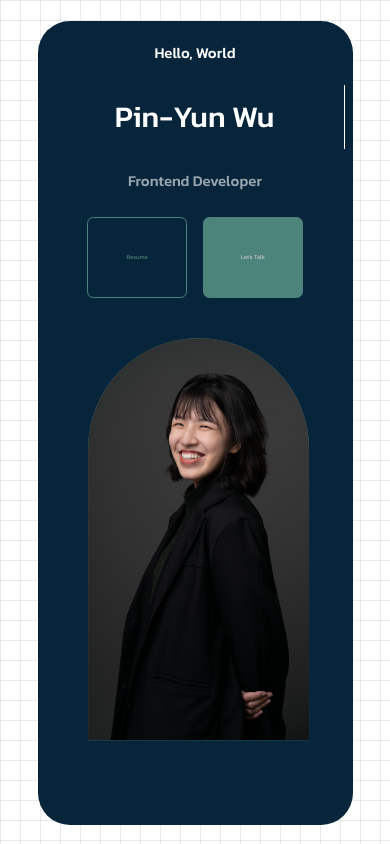
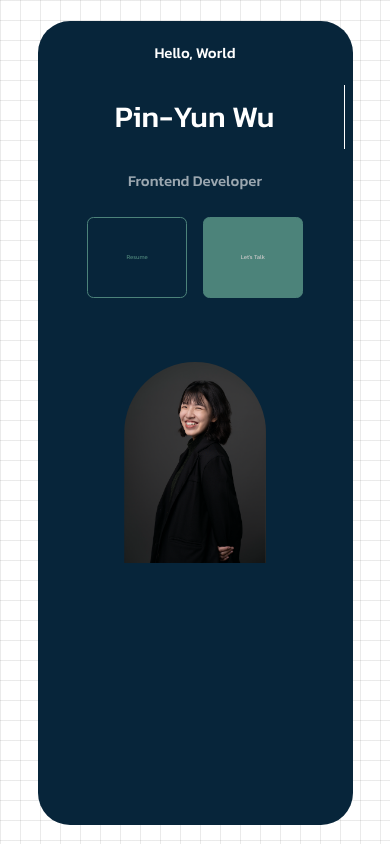
Before and after one commit to pollyannaanalytics/pinyun_website, a React (Create React App) app: page / in a window 390 px wide. Shown: the top 844 px of the page. Built offline with nearby package versions, Linux system fonts and the light colour scheme.

Commit message:
revisse RWD with content-box

```diff
--- a/src/component/header/Header.jsx
+++ b/src/component/header/Header.jsx
@@ -12,12 +12,11 @@ const Header = () => {
                 <h5 className="text-light">Frontend Developer</h5>
                 <CTA />
                 <HeaderSocial />
-
                 <div className='me'>
                     <img src={ME} alt="me" />
                 </div>
-                <a href="#contact" className='scroll_down'>Scroll Down</a>
             </div>
+            <a href="#contact" className='scroll_down'>Scroll Down</a>
         </header>
 
     )
--- a/src/component/header/header.css
+++ b/src/component/header/header.css
@@ -80,19 +80,22 @@ header {
 /* ============= profolio photo ============== */
 .me {
     background: var(--color-primary);
-    width: 20rem;
-    height: 25rem;
-    left: calc(50% - 11rem);
+    width: 50%;
+    height: 50%;
+    left: 50%;
+    transform: translate(-50%, 0%);
     margin-top: 4rem;
     border-radius: 12rem 12rem 0 0;
     overflow: hidden;
     position: absolute;
+    background-color: var(--color-background);
 }
 
 .scroll_down {
     position: absolute;
     right: -2.3rem;
     bottom: 5rem;
+
     transform: rotate(90deg);
     font-weight: 300;
     font-size: 0.9rem;
@@ -101,27 +104,26 @@ header {
 /* ================= MEDIA QUERIES (medium device)===================== */
 @media screen and (max-width: 1024px) {
     header {
-        height: 68vh;
+        height: 100vh;
     }
 
 
     .me {
-        height: 50%;
+        height: 35%;
         width: 40%;
-        position: relative;
+        left: 50%;
+        transform: translate(-50%, 0%);
+        margin-bottom: 5%;
 
-        transform: translate(10%, 0%);
     }
 
     .me>img {
-        width: 100%;
-        height: 100%;
-        position: absolute;
-        margin-top: 0;
+        box-sizing: content-box;
         left: 0;
         right: 0;
-        bottom: 0;
-        margin: auto;
+
+
+
     }
 }
 
@@ -139,18 +141,16 @@ header {
     }
 
     .me {
-        position: relative;
-        height: 50%;
-        width: 70%;
-        margin: 0 auto;
-        transform: translate(10%, 10%);
+        height: 25%;
+        width: 45%;
+        left: 50%;
+        transform: translate(-50%, 0%);
     }
 
-    .me>img {
-        position: absolute;
-        height: 100%;
+    .me > img{
+        box-sizing: content-box;
+    }
 
-    }
 
 
 
--- a/src/component/navbar/navbar.css
+++ b/src/component/navbar/navbar.css
@@ -36,7 +36,10 @@ nav a.active{
 
 @media screen and (max-width: 1024px){
     nav{
-        width: 35%;
+        width: 45%;
+        left: 50%;
+        display: flex;
+        justify-content:space-between;
 
     }
 
```
